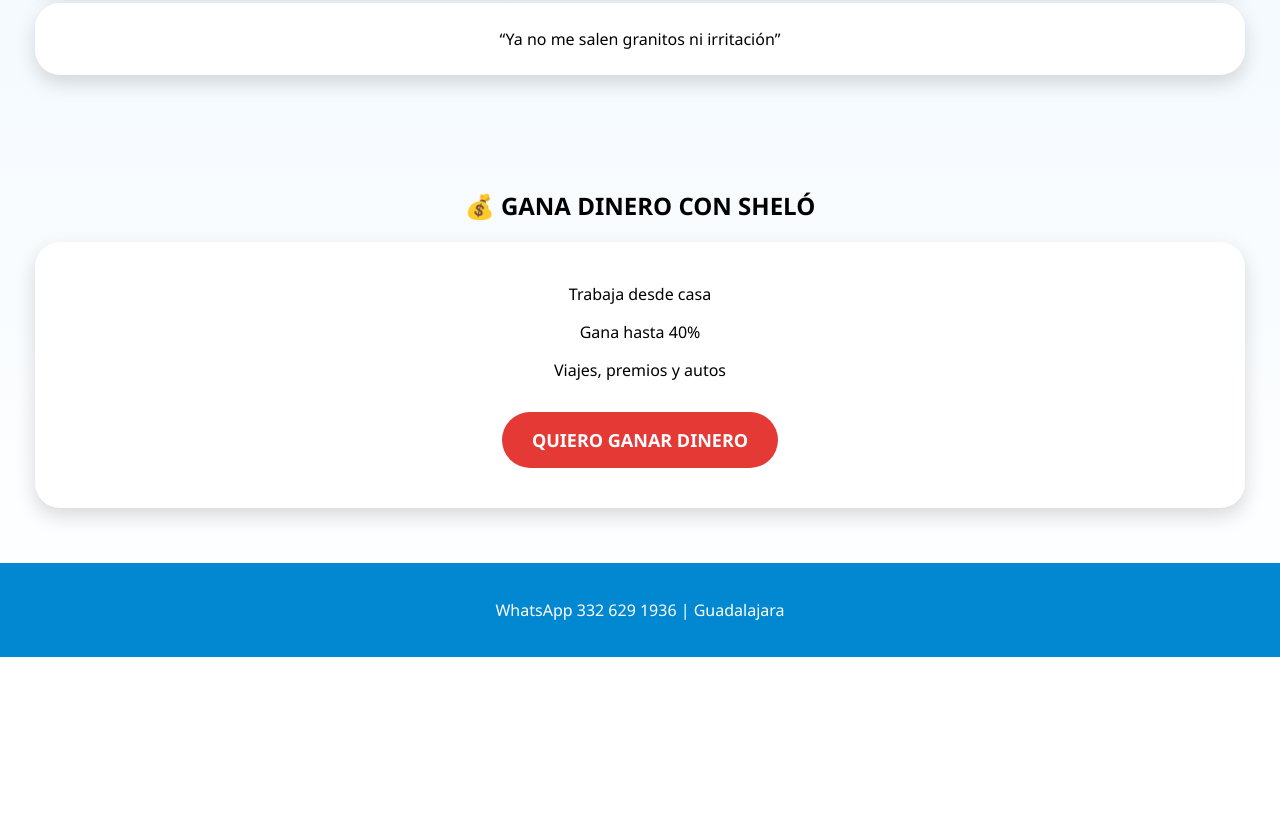
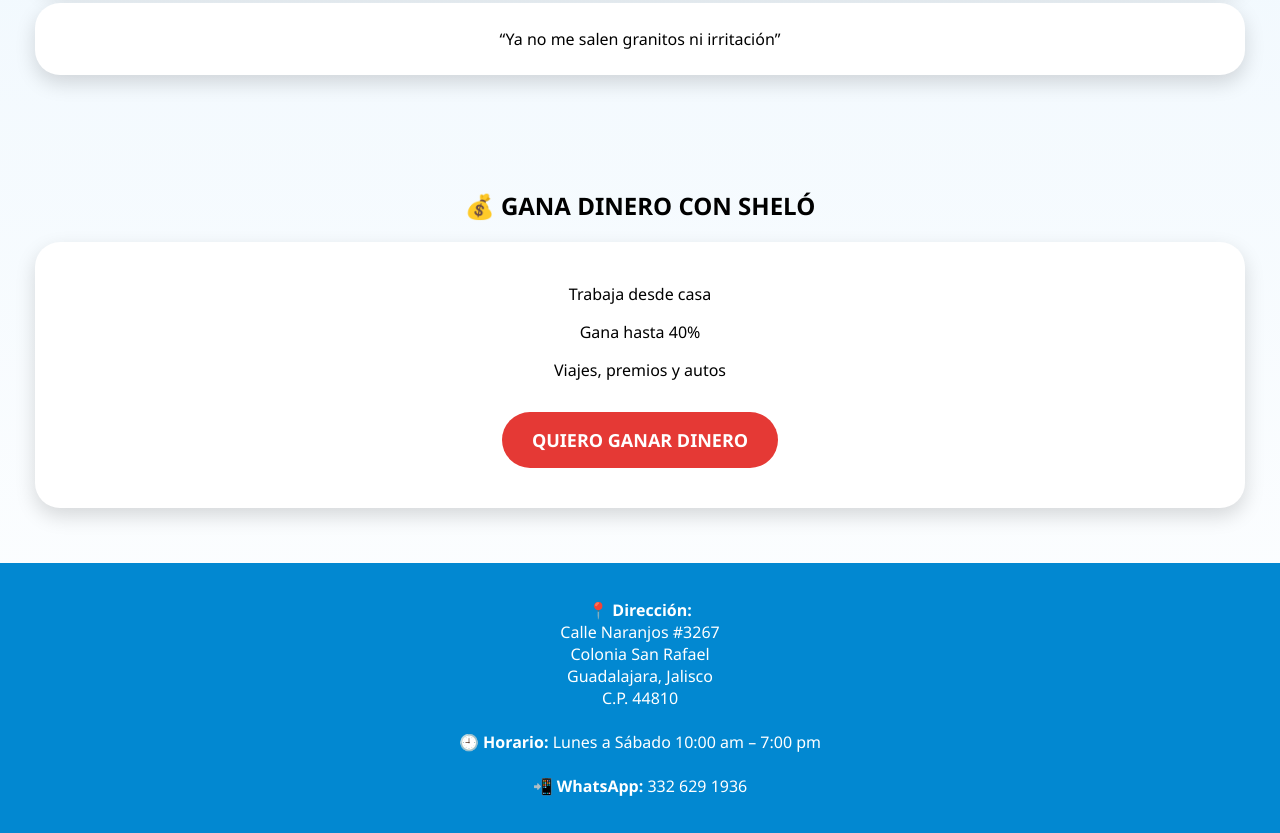
Before and after one commit to lizbeth020196-eng/sheloconbetty, a plain HTML site: page index.html in a window 1280 px wide. Shown: the part 1016-1849 px from the top of the page. Before the commit the page ends 1673 px from the top, so only its background shows below. Drawn offline with Linux system fonts and the light colour scheme.

Commit message:
Add address and contact information to footer

```diff
--- a/index.html
+++ b/index.html
@@ -50,10 +50,16 @@ footer{background:#0288d1;color:white;text-align:center;padding:20px;}
 <a class="btn" href="https://wa.me/523326291936">QUIERO GANAR DINERO</a>
 </div>
 </div>
+<footer>
+<p>
+📍 <b>Dirección:</b><br>
+Calle Naranjos #3267<br>
+Colonia San Rafael<br>
+Guadalajara, Jalisco<br>
+C.P. 44810<br><br>
 
-<footer>
-<p>WhatsApp 332 629 1936 | Guadalajara</p>
+🕘 <b>Horario:</b> Lunes a Sábado 10:00 am – 7:00 pm<br><br>
+
+📲 <b>WhatsApp:</b> 332 629 1936
+</p>
 </footer>
-
-</body>
-</html>
```
